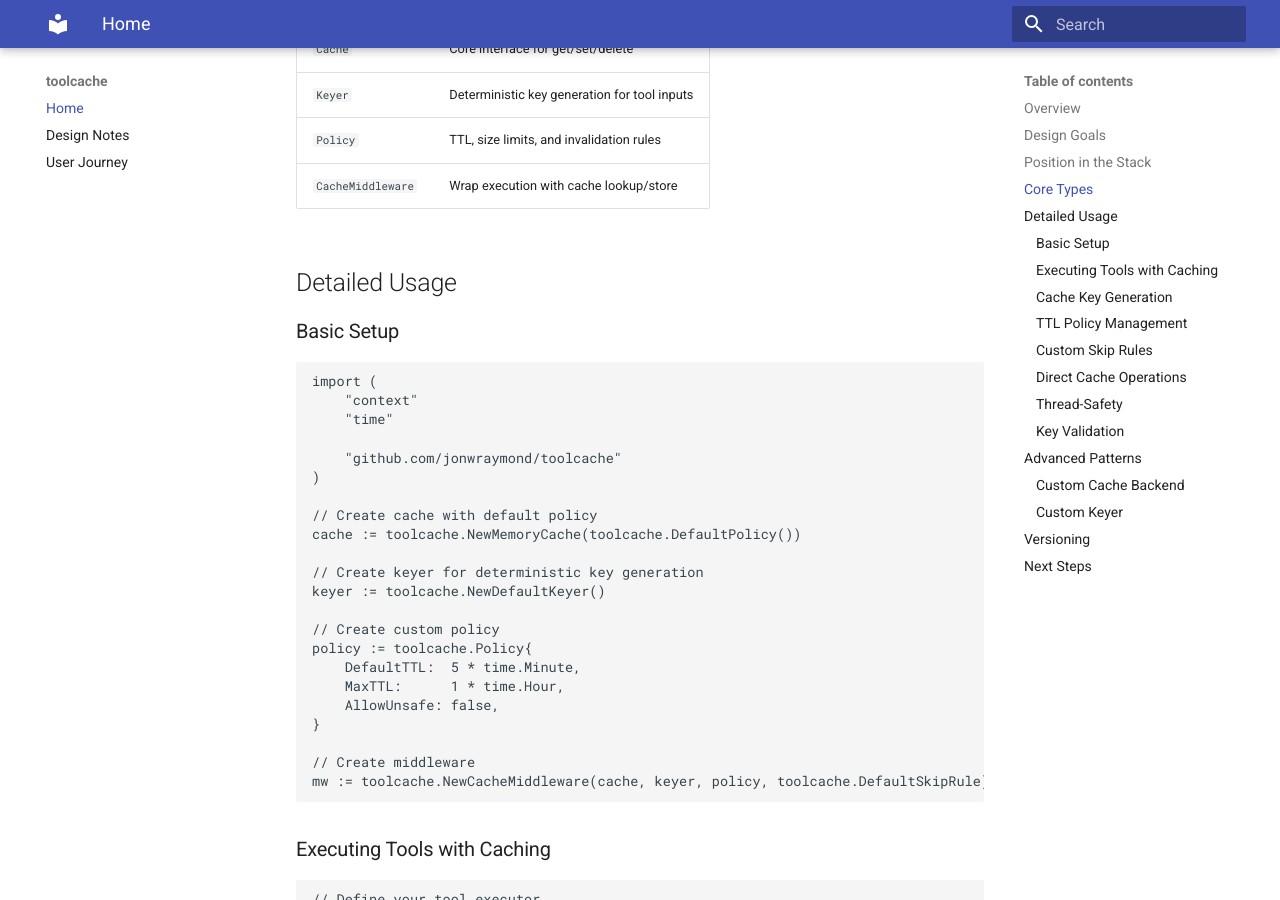
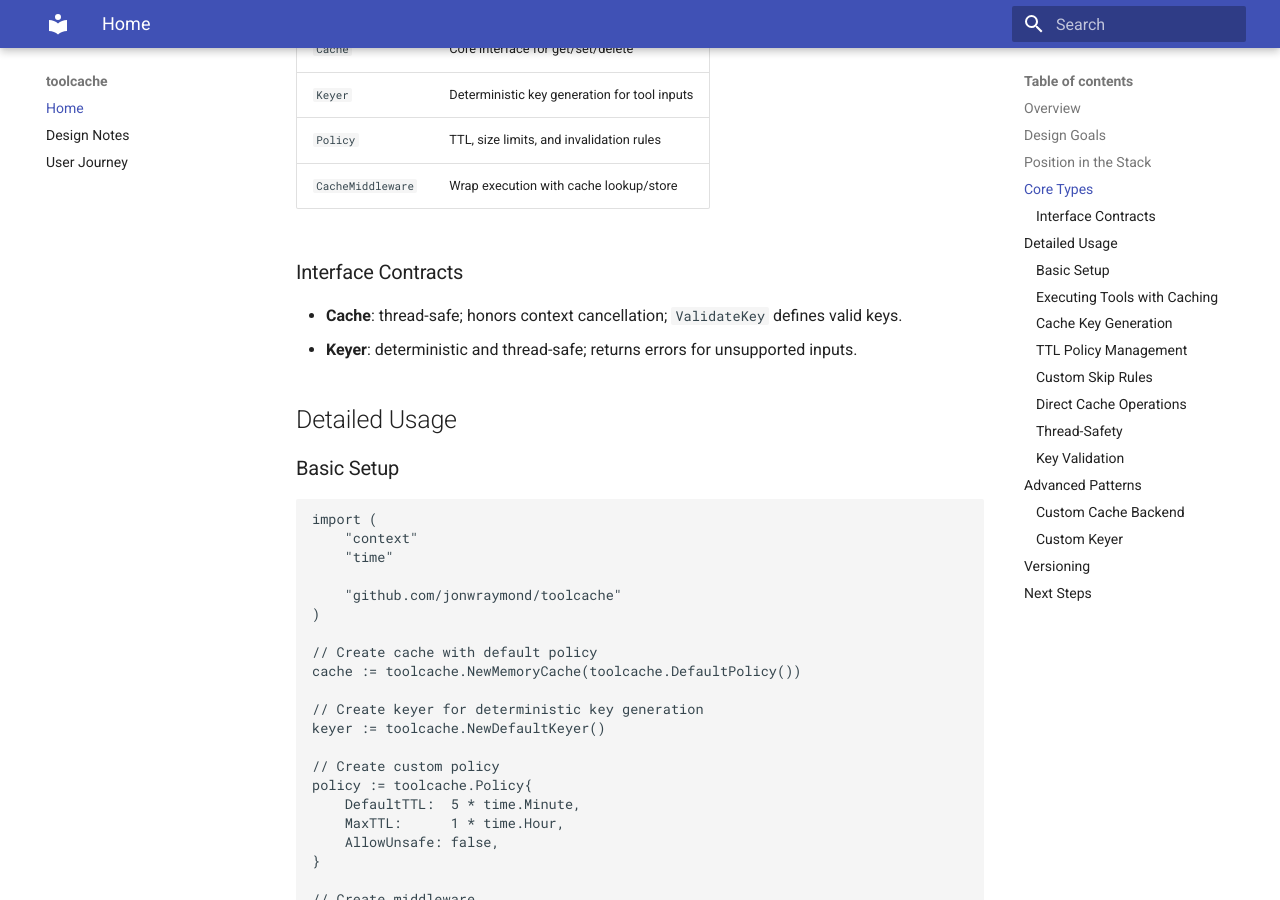
Before and after one commit to jonwraymond/toolcache, an MkDocs documentation site: the page built from docs/index.md, in a window 1280 px wide and 900 px high, scrolled down 865 px. Built offline with MkDocs 1.6.1 and Material for MkDocs 9.7.7, drawn with Linux system fonts in a browser that asks for light colours.

Commit message:
docs(toolcache): codify interface contracts

```diff
--- a/docs/index.md
+++ b/docs/index.md
@@ -30,6 +30,11 @@ toolrun/toolindex --> toolcache --> backends
 | `Keyer` | Deterministic key generation for tool inputs |
 | `Policy` | TTL, size limits, and invalidation rules |
 | `CacheMiddleware` | Wrap execution with cache lookup/store |
+
+### Interface Contracts
+
+- **Cache**: thread-safe; honors context cancellation; `ValidateKey` defines valid keys.
+- **Keyer**: deterministic and thread-safe; returns errors for unsupported inputs.
 
 ## Detailed Usage
 
```
Also changed, not shown: docs/plans/2026-01-30-prd-002-execution-plan.md (+1 -1 lines), docs/plans/2026-01-30-prd-002-interface-contracts.md (+1 -1 lines), docs/plans/README.md (+2 -2 lines), 2 other files.
